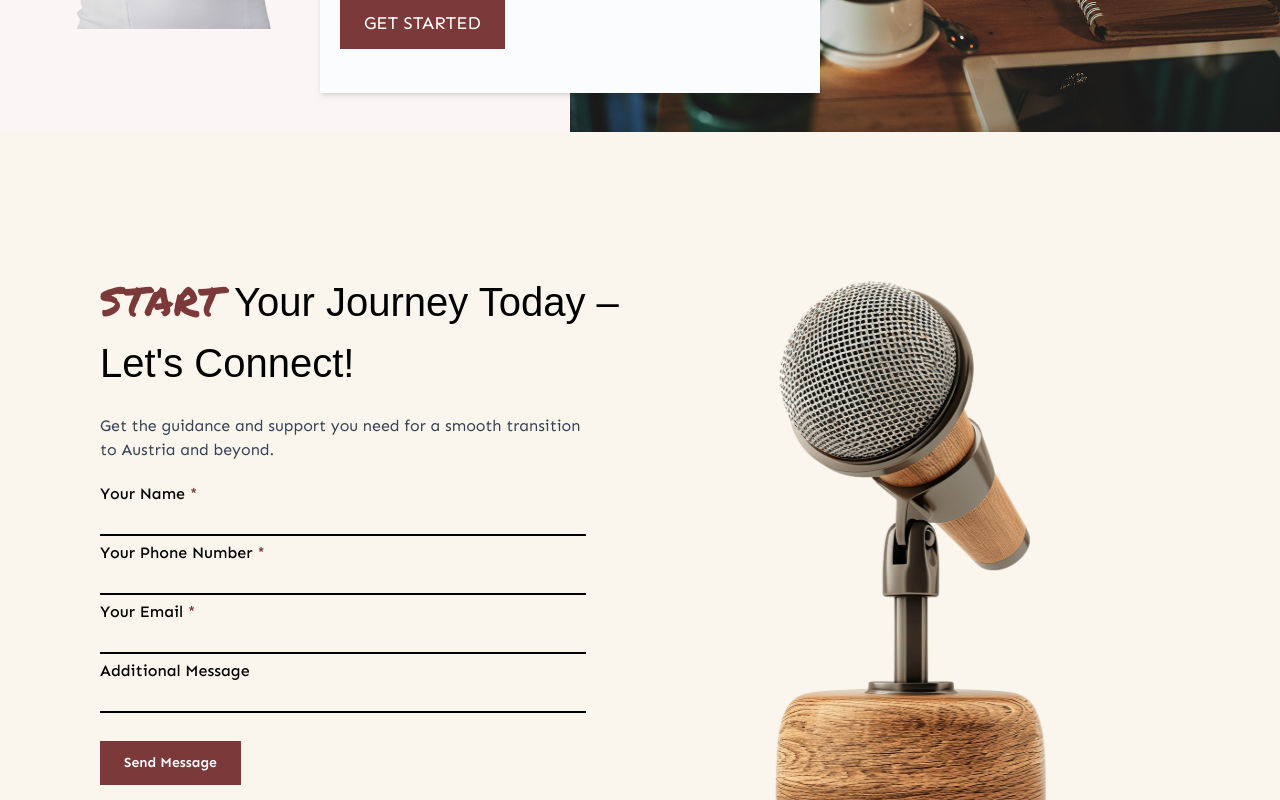
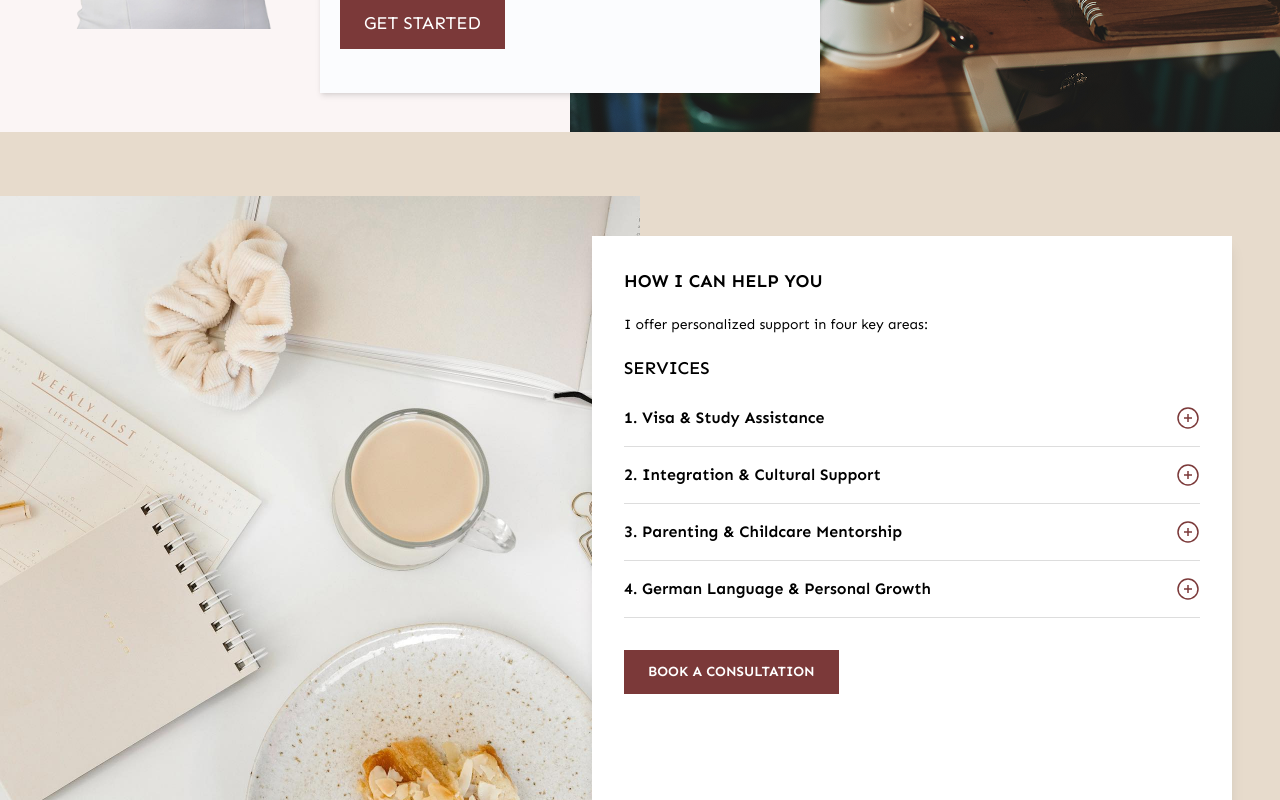
Before and after one commit to Nimrod2022/emma-lbd, a Next.js app: page / in a window 1280 px wide. Shown: the part 780-1580 px from the top of the page. Built offline with nearby package versions, Linux system fonts and the light colour scheme; a web font is replaced by a local one.

Commit message:
Adds services section

```diff
--- a/app/components/LandingPage.tsx
+++ b/app/components/LandingPage.tsx
@@ -4,6 +4,7 @@ import { SocialsBanner } from '@/app/components/SocialsBanner';
 import { NavbarComponent } from '@/app/components/NavbarComponent';
 import { Hero } from '@/app/components/Hero';
 import { Contact } from '@/app/components/Contact';
+import { Services } from '@/app/components/Services';
 
 export function LandingPage() {
   return (
@@ -21,6 +22,11 @@ export function LandingPage() {
         <Hero />
       </div>
 
+      {/* Services */}
+      <div>
+        <Services />
+      </div>
+
       {/* Contact */}
       <div>
         <Contact />
--- a/app/components/NavbarComponent.tsx
+++ b/app/components/NavbarComponent.tsx
@@ -29,7 +29,7 @@ export function NavbarComponent() {
     <section className="border-b-[1px] bg-white text-[12px]  xl:text-[16px] border-[#663333] md:h-[60px] lg:h-[100px]">
       <div className="md:px-[26px] xl:px-[76px] items-center font-semibold py-[10px] uppercase">
         <Navbar
-          isBordered
+          isBordered={false}
           isBlurred={false}
           isMenuOpen={isMenuOpen}
           onMenuOpenChange={setIsMenuOpen}
--- /dev/null
+++ b/app/components/Services.tsx
@@ -0,0 +1,124 @@
+'use client';
+
+import { useState } from 'react';
+import { PlusCircleIcon, MinusCircleIcon } from '@/public/AccordionIcons';
+export function Services() {
+  const [openIndex, setOpenIndex] = useState<number | null>(null);
+
+  const services = [
+    {
+      title: 'Visa & Study Assistance',
+      details: [
+        'Step-by-step guidance for student & tourist visas',
+        'University admissions support',
+        'Visa application & interview preparation',
+        'Personalized action plans for a smooth transition',
+      ],
+    },
+    {
+      title: 'Integration & Cultural Support',
+      details: [
+        'Cultural orientation for living abroad',
+        'Community integration programs',
+        'Language learning resources and support',
+      ],
+    },
+    {
+      title: 'Parenting & Childcare Mentorship',
+      details: [
+        'Support for parents navigating new childcare systems',
+        'Education system advice and planning',
+        'Building resilience for families in transitions',
+      ],
+    },
+    {
+      title: 'German Language & Personal Growth',
+      details: [
+        'Customized German language coaching',
+        'Personal development plans',
+        'Workshops and growth mentoring',
+      ],
+    },
+  ];
+
+  const toggleAccordion = (index: number) => {
+    setOpenIndex(openIndex === index ? null : index);
+  };
+
+  return (
+    <section className="relative bg-[#E7DBCC] md:py-8 lg:py-16">
+      <div className="flex flex-col md:flex-row items-center gap-8">
+        {/* Left Image */}
+        <div className="w-full md:w-1/2 ">
+          <img
+            src="/services-image.svg"
+            alt="Stationery and Coffee"
+            className="object-cover w-full h-full "
+          />
+        </div>
+
+        {/* Right White Card */}
+        <div className="md:w-[50%] md:h-[500px] lg:h-[640px] bg-white shadow-lg p-8 relative  md:-ml-20 z-10">
+          {/* Heading */}
+          <h3 className="md:text-[16px] lg:text-[18px] font-semibold ">HOW I CAN HELP YOU</h3>
+
+          {/* Subheading */}
+          <p className="md:my-[10px] xl:my-[20px] text-sm max-w-md">
+            I offer personalized support in four key areas:
+          </p>
+
+          {/* Services Accordion */}
+          <div className="">
+            <h4 className="md:text-[16px] lg:text-[18px] font-medium md:mb-4 lg:mb-2">SERVICES</h4>
+            {services.map((service, index) => (
+              <div
+                key={index}
+                className=" border-b-[1.5px] border-opacity-85 border-[#DDDDDD]"
+              >
+                <button
+                  onClick={() => toggleAccordion(index)}
+                  className="w-full flex justify-between items-center
+                   md:text-[14px] lg:text-[16px] md:py-2 lg:py-4 text-left font-semibold text-black"
+                >
+                  <span>
+                    {index + 1}. {service.title}
+                  </span>
+
+                  {openIndex === index ? (
+                    <MinusCircleIcon />
+                  ) : (
+                    <PlusCircleIcon />
+                  )}
+                </button>
+
+                {/* Expandable content */}
+                <div
+                  className={`overflow-hidden transition-all duration-300 ease-in-out ${
+                    openIndex === index
+                      ? 'max-h-[500px] opacity-100'
+                      : 'max-h-0 opacity-0'
+                  }`}
+                >
+                  <div className=" pb-[10px] md:text-[12px] lg:text-[16px] text-black  space-y-2">
+                    <ul className="list-disc pl-5 space-y-2">
+                      {service.details.map((point, idx) => (
+                        <li key={idx}>{point}</li>
+                      ))}
+                    </ul>
+                  </div>
+                </div>
+              </div>
+            ))}
+          </div>
+
+          {/* CTA Button */}
+          <div className="mt-8">
+            <button className="bg-[#7B3939] text-white py-3 px-6 uppercase text-sm font-semibold hover:bg-[#592828] transition ">
+              Book a Consultation
+            </button>
+          </div>
+        </div>
+      </div>
+    </section>
+  );
+}
--- /dev/null
+++ b/public/AccordionIcons.tsx
@@ -0,0 +1,44 @@
+import React from 'react';
+
+export const PlusCircleIcon = () => (
+  <svg
+    xmlns="http://www.w3.org/2000/svg"
+    className="h-6 w-6 text-[#7B3939]"
+    fill="none"
+    viewBox="0 0 24 24"
+    stroke="currentColor"
+    strokeWidth="1.5"
+  >
+    <circle
+      cx="12"
+      cy="12"
+      r="10"
+      stroke="#7B3939"
+      strokeWidth="1.5"
+      fill="none"
+    />
+    <line x1="8" y1="12" x2="16" y2="12" stroke="#7B3939" strokeWidth="1.5" />
+    <line x1="12" y1="8" x2="12" y2="16" stroke="#7B3939" strokeWidth="1.5" />
+  </svg>
+);
+
+export const MinusCircleIcon = () => (
+  <svg
+    xmlns="http://www.w3.org/2000/svg"
+    className="h-6 w-6 text-[#7B3939]"
+    fill="none"
+    viewBox="0 0 24 24"
+    stroke="currentColor"
+    strokeWidth="1.5"
+  >
+    <circle
+      cx="12"
+      cy="12"
+      r="10"
+      stroke="#7B3939"
+      strokeWidth="1.5"
+      fill="none"
+    />
+    <line x1="8" y1="12" x2="16" y2="12" stroke="#7B3939" strokeWidth="1.5" />
+  </svg>
+);
```
Also changed, not shown: public/services-image.svg (added).
